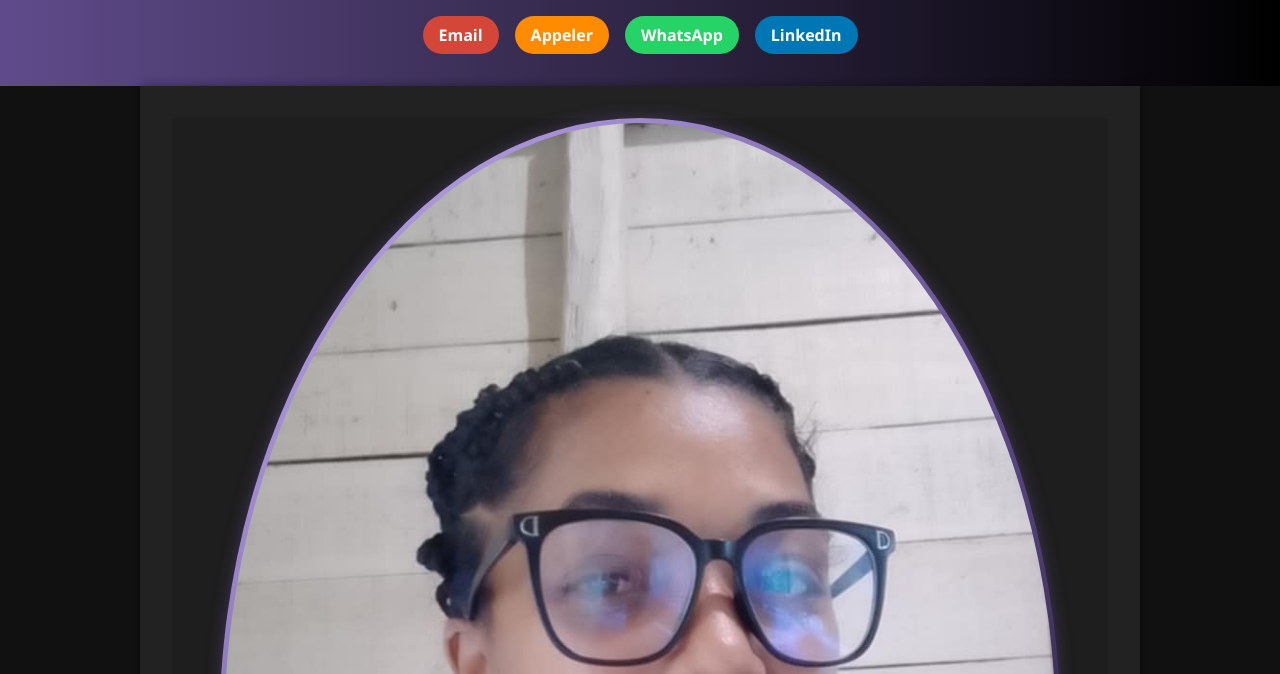
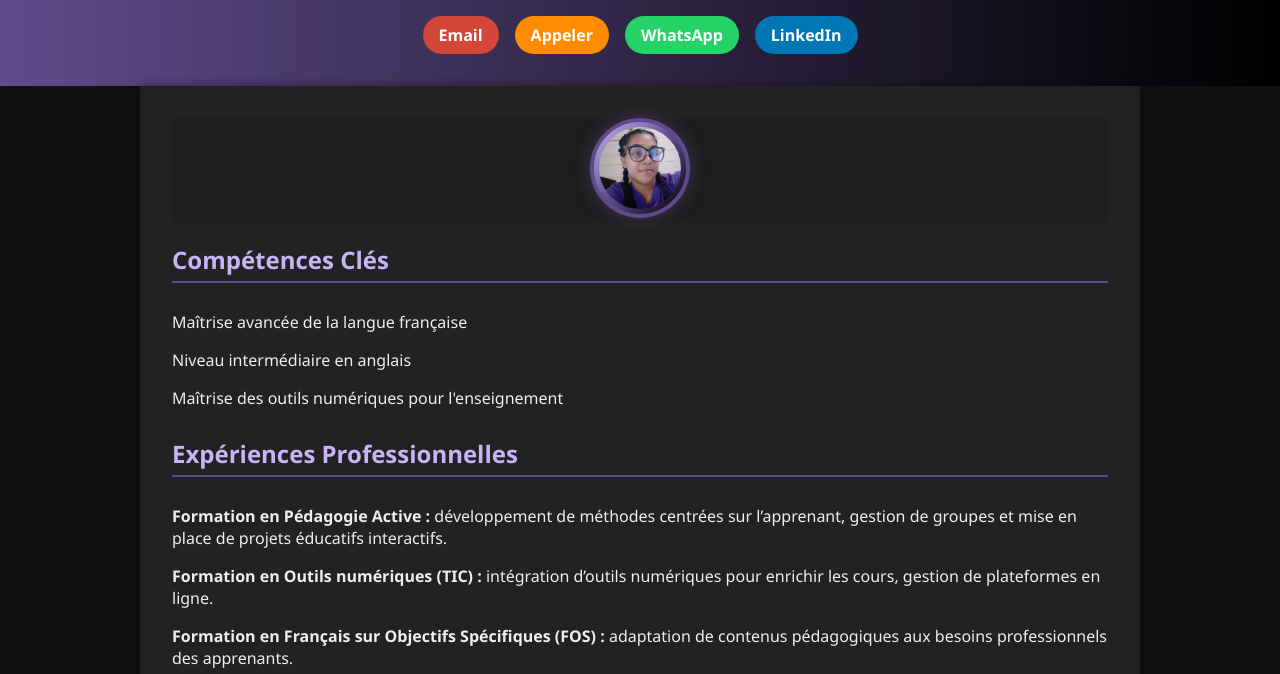
Before and after one commit to Lala-RAN-val/portfolio_lala, a plain HTML site: page index.html in a window 1280 px wide. Shown: the part 125-799 px from the top of the page. Drawn offline with Linux system fonts and the light colour scheme.

Commit message:
Update index.html

```diff
--- a/index.html
+++ b/index.html
@@ -74,6 +74,11 @@
   background: #1e1e1e;
 }
 .photo img {
+  width: 100px;
+  height: 100px;
+  object-fit: cover;
+  border-radius: 50%;
+  border: 4px solid #5f4b8b;
   max-width: 90%;
   border-radius: 50%;
   padding: 5px;
```
